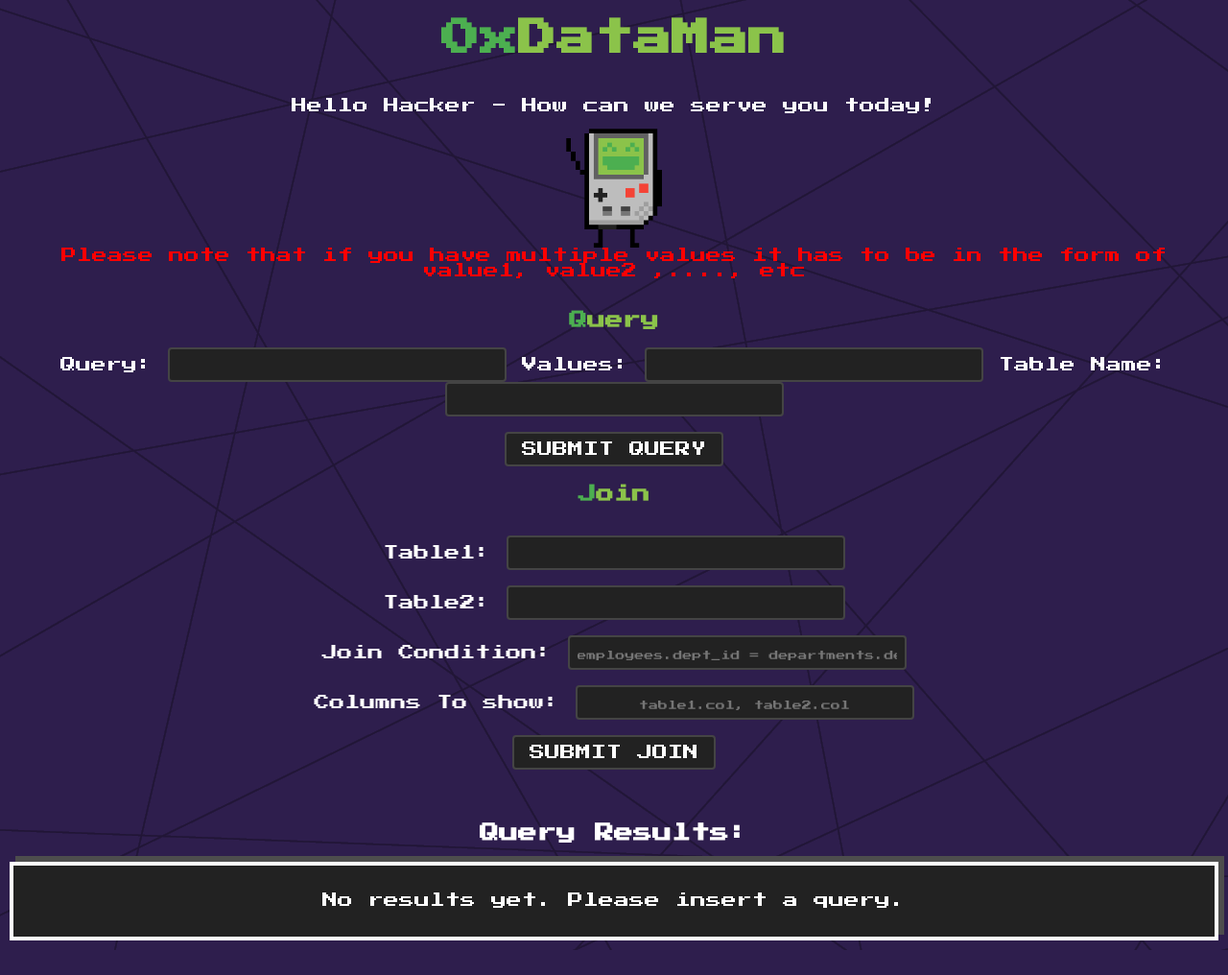
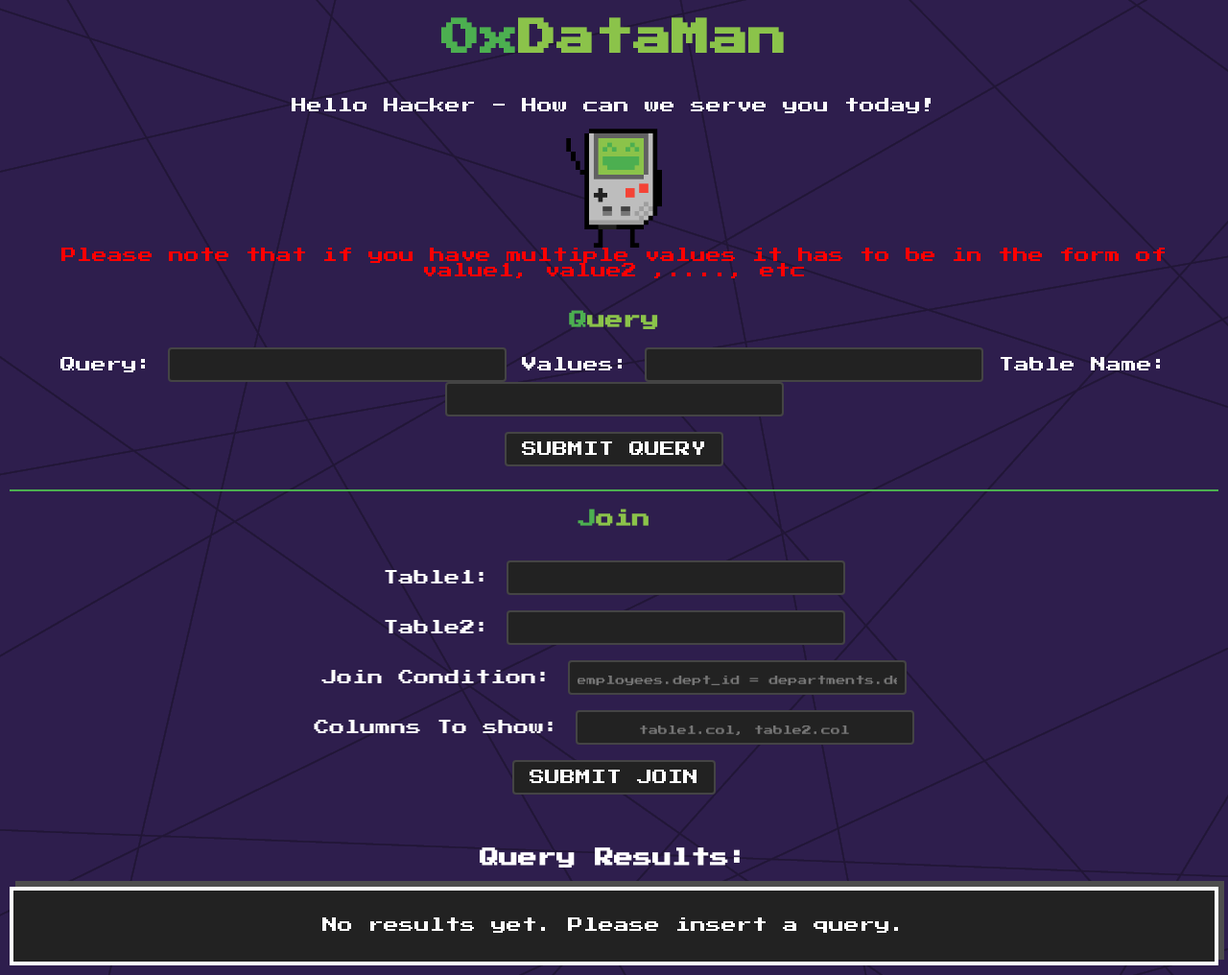
Before and after one commit to WeirdAssProgrammer/0xDataMan, a website: page public/index.html in a window 1280 px wide. Shown: the whole page at 96% size. Before the commit the page ends 990 px from the top, so only its background shows below. Drawn offline with nearby package versions, Linux system fonts and the light colour scheme.

Commit message:
Modified HTML content

```diff
--- a/public/index.html
+++ b/public/index.html
@@ -34,6 +34,8 @@
                     <br>
 					<button type="submit" class="bit8-button">Submit Query</button>
 				</form>
+                <br>
+                <hr color="#4CAF50">
                 <form id="join-form">
                     <h3>
                         <font color="#4CAF50">J</font><font color="#8BC34A">oin</font>
```
